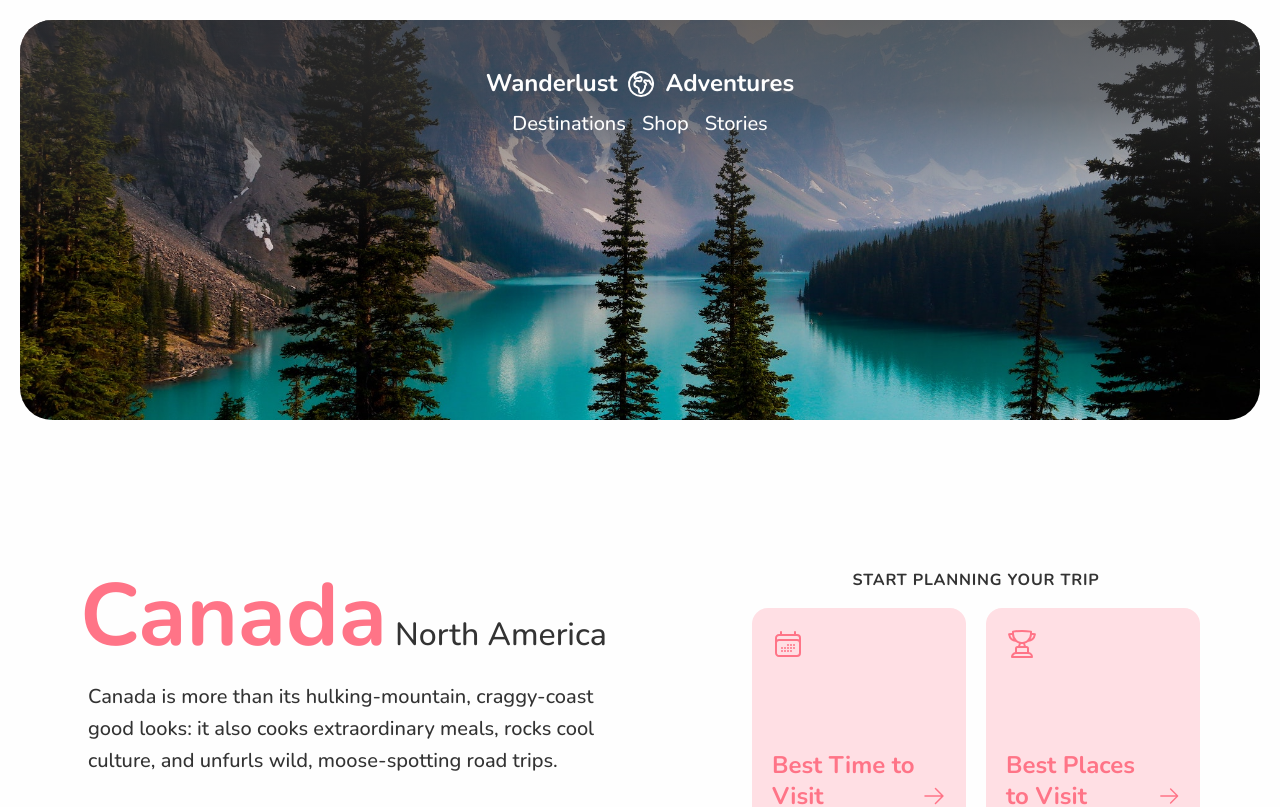
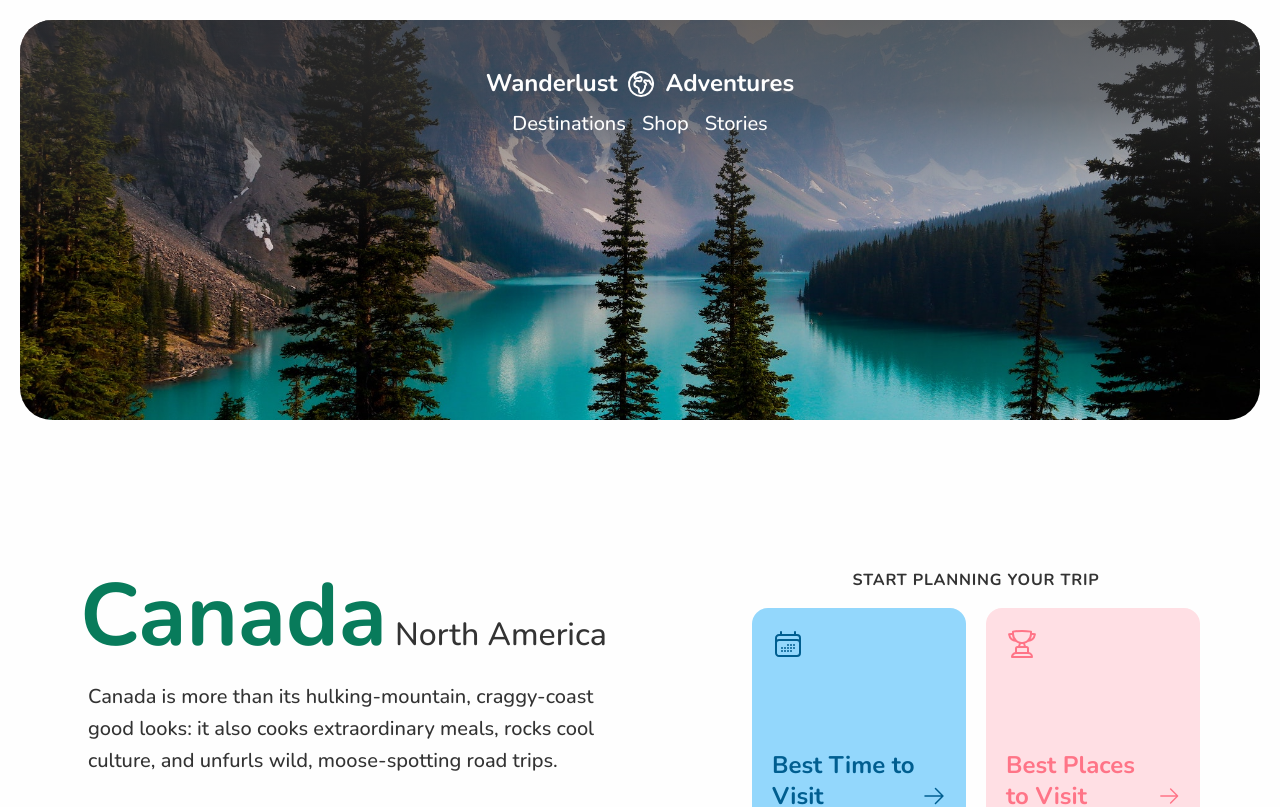
Before and after one commit to CommandShiftHQ/sass-wanderlust-adventures, a React (Create React App) app: page / in a window 1280 px wide. Shown: the top 807 px of the page. Built offline with nearby package versions, Linux system fonts and the light colour scheme.

Commit message:
revert style changes

```diff
--- a/src/styles/utilities/_variables.scss
+++ b/src/styles/utilities/_variables.scss
@@ -13,12 +13,12 @@ $color-black: #222222;
 $colors: (
   'background': $color-white,
   'foreground': $color-jet,
-  'primary-foreground': $color-crayola,
-  'primary-background': $color-misty-rose,
+  'primary-foreground': $color-lapis-lazuli,
+  'primary-background': $color-pale-azure,
   'secondary-foreground': $color-crayola,
   'secondary-background': $color-misty-rose,
-  'accent-foreground': $color-crayola,
-  'accent-background': $color-misty-rose,
+  'accent-foreground': $color-spring-green,
+  'accent-background': $color-celeste,
   'white': $color-white,
   'black': $color-black,
 );
```
